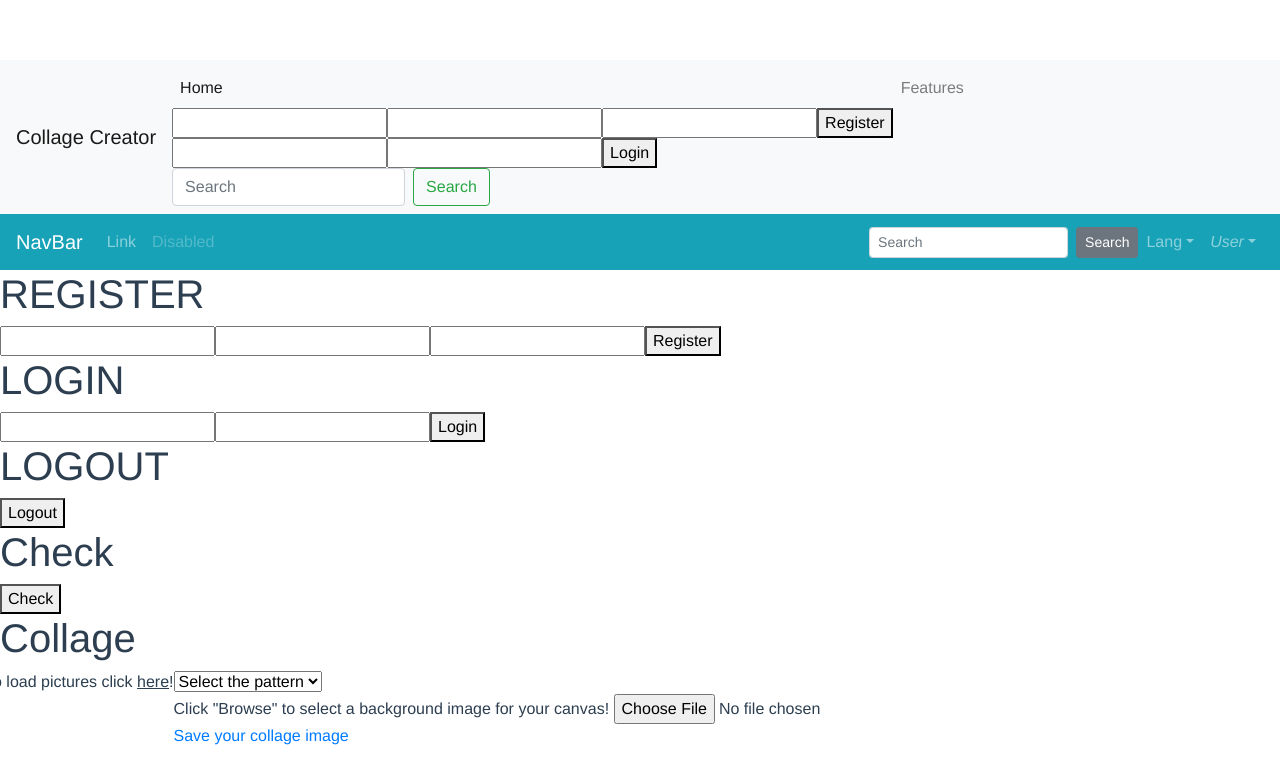
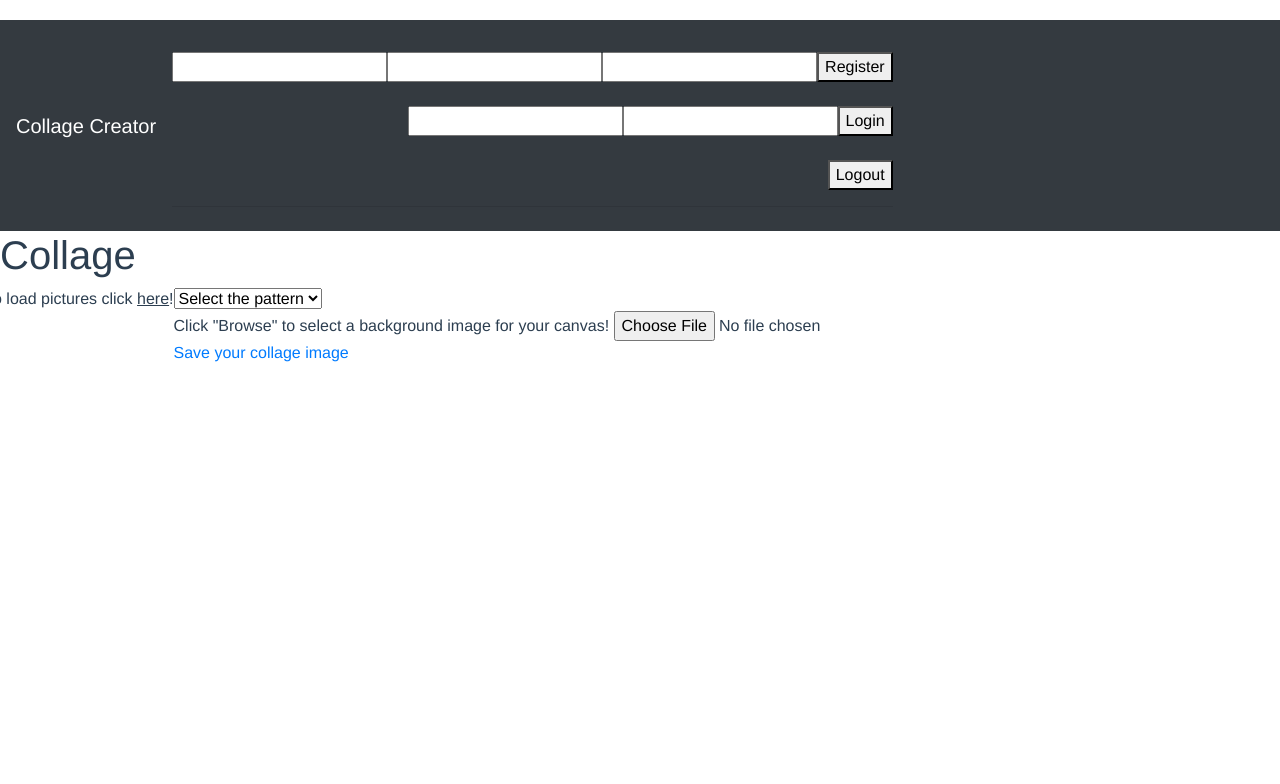
Before and after one commit to Drewblue78/collage, a Vue app: page / in a window 1280 px wide. Shown: the top 784 px of the page. Built offline with nearby package versions, Linux system fonts and the light colour scheme.

Commit message:
layout roughly setup

```diff
--- a/src/App.vue
+++ b/src/App.vue
@@ -1,25 +1,19 @@
 <template>
   <div id="app">
     <Nav />
-    <Navbar />
-    <User />
     <Collage />
   </div>
 </template>
 
 <script>
 import Nav from "./components/Nav.vue";
-import User from "./components/User.vue";
 import Collage from "./components/Collage.vue";
-import Navbar from "./components/Navbar.vue";
 
 export default {
   name: "App",
   components: {
     Nav,
-    User,
     Collage,
-    Navbar,
   },
 };
 </script>
@@ -30,6 +24,9 @@ export default {
   -webkit-font-smoothing: antialiased;
   -moz-osx-font-smoothing: grayscale;
   color: #2c3e50;
-  margin-top: 60px;
+  margin-top: 20px;
+}
+#app.nav {
+  color: blue;
 }
 </style>
--- a/src/components/Nav.vue
+++ b/src/components/Nav.vue
@@ -1,5 +1,5 @@
 <template>
-  <nav class="navbar navbar-expand-lg navbar-light bg-light">
+  <nav class="navbar navbar-expand-lg navbar-dark bg-dark">
     <a class="navbar-brand" href="#">Collage Creator</a>
     <button
       class="navbar-toggler"
@@ -9,42 +9,28 @@
       aria-controls="navbarNav"
       aria-expanded="false"
       aria-label="Toggle navigation"
-    >
-      <span class="navbar-toggler-icon"></span>
-    </button>
-    <div class="collapse navbar-collapse" id="navbarNav">
-      <ul class="navbar-nav">
-        <li class="nav-item active">
-          <a class="nav-link" href="#"
-            >Home <span class="sr-only">(current)</span></a
-          >
-          <form action="/api/register" method="post">
+    ></button>
+    <div align="right">
+      <br />
+
+      <form action="http://localhost:3000/auth/register" method="post">
         <input name="username" />
         <input name="password" type="password" />
         <input id="verify" type="password" />
         <button>Register</button>
       </form>
-          <form class="form-inline" action="/api/login" method="post">
+      <br />
+
+      <form action="http://localhost:3000/auth/login" method="post">
         <input name="username" />
         <input name="password" type="password" />
         <button>Login</button>
       </form>
-          <form class="form-inline my-2 my-lg-0">
-            <input
-              class="form-control mr-sm-2"
-              type="search"
-              placeholder="Search"
-              aria-label="Search"
-            />
-            <button class="btn btn-outline-success my-2 my-sm-0" type="submit">
-              Search
-            </button>
+      <br />
+      <form action="http://localhost:3000/auth/logout" method="post">
+        <button>Logout</button>
       </form>
-        </li>
-        <li class="nav-item">
-          <a class="nav-link" href="#">Features</a>
-        </li>
-      </ul>
+      <hr />
     </div>
   </nav>
 </template>
@@ -54,4 +40,10 @@ export default {};
 </script>
 
 <style>
+.navbarNav {
+  color: blue;
+}
+.navbar {
+  color: blue;
+}
 </style>
--- a/src/components/Navbar.vue
+++ /dev/null
@@ -1,51 +0,0 @@
-<template>
-  <b-navbar toggleable="lg" type="dark" variant="info">
-    <b-navbar-brand href="#">NavBar</b-navbar-brand>
-
-    <b-navbar-toggle target="nav-collapse"></b-navbar-toggle>
-
-    <b-collapse id="nav-collapse" is-nav>
-      <b-navbar-nav>
-        <b-nav-item href="#">Link</b-nav-item>
-        <b-nav-item href="#" disabled>Disabled</b-nav-item>
-      </b-navbar-nav>
-
-      <!-- Right aligned nav items -->
-      <b-navbar-nav class="ml-auto">
-        <b-nav-form>
-          <b-form-input
-            size="sm"
-            class="mr-sm-2"
-            placeholder="Search"
-          ></b-form-input>
-          <b-button size="sm" class="my-2 my-sm-0" type="submit"
-            >Search</b-button
-          >
-        </b-nav-form>
-
-        <b-nav-item-dropdown text="Lang" right>
-          <b-dropdown-item href="#">EN</b-dropdown-item>
-          <b-dropdown-item href="#">ES</b-dropdown-item>
-          <b-dropdown-item href="#">RU</b-dropdown-item>
-          <b-dropdown-item href="#">FA</b-dropdown-item>
-        </b-nav-item-dropdown>
-
-        <b-nav-item-dropdown right>
-          <!-- Using 'button-content' slot -->
-          <template #button-content>
-            <em>User</em>
-          </template>
-          <b-dropdown-item href="#">Profile</b-dropdown-item>
-          <b-dropdown-item href="#">Sign Out</b-dropdown-item>
-        </b-nav-item-dropdown>
-      </b-navbar-nav>
-    </b-collapse>
-  </b-navbar>
-</template>
-
-<script>
-export default {};
-</script>
-
-<style>
-</style>
--- a/src/components/Upload.vue
+++ b/src/components/Upload.vue
@@ -1,4 +1,6 @@
-<template></template>
+<template>
+  <div></div>
+</template>
 
 <script>
 export default {};
--- a/src/components/User.vue
+++ b/src/components/User.vue
@@ -1,27 +1,27 @@
 <template>
   <div>
-    <h1>REGISTER</h1>
+    <br />
+
+    <h4>REGISTER</h4>
     <form action="http://localhost:3000/auth/register" method="post">
       <input name="username" />
       <input name="password" type="password" />
       <input id="verify" type="password" />
       <button>Register</button>
     </form>
+    <br />
 
-    <h1>LOGIN</h1>
+    <h4>LOGIN</h4>
     <form action="http://localhost:3000/auth/login" method="post">
       <input name="username" />
       <input name="password" type="password" />
       <button>Login</button>
     </form>
-    <h1>LOGOUT</h1>
+    <br />
     <form action="http://localhost:3000/auth/logout" method="post">
       <button>Logout</button>
     </form>
-    <h1>Check</h1>
-    <form action="http://localhost:3000/auth/check" method="get">
-      <button>Check</button>
-    </form>
+    <hr />
   </div>
 </template>
 
```
Lines whose indentation alone changed are shown as unchanged.
